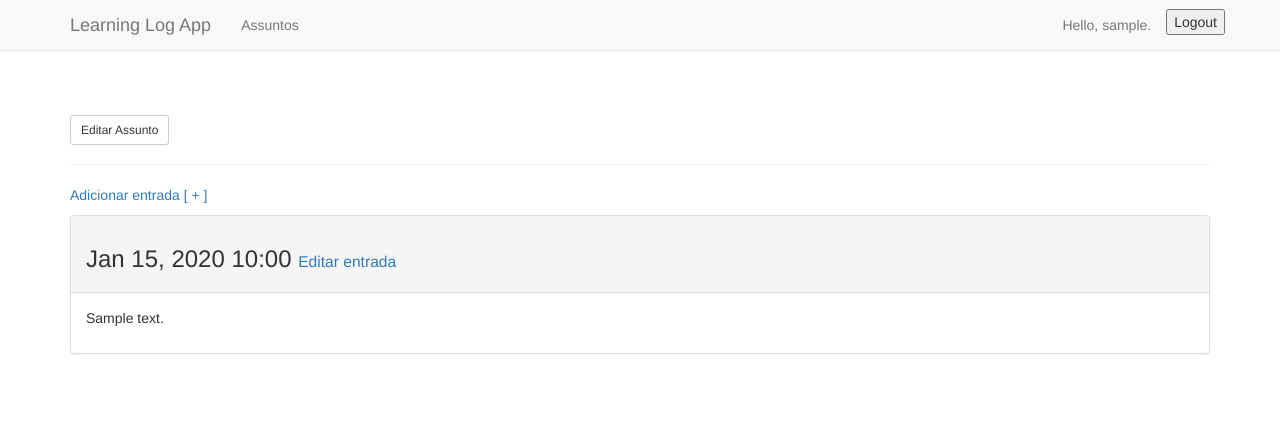
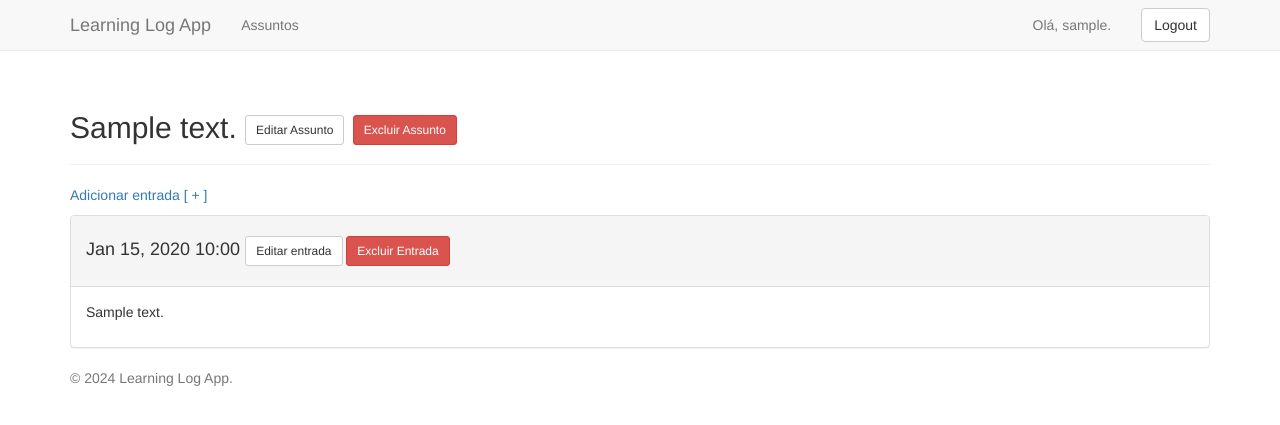
Before and after one commit to gsbad/learning-log, a Django app: page /assuntos/1/ in a window 1280 px wide. Shown: the top 425 px of the page. Run offline with Django 5.2, Linux system fonts and the light colour scheme; a user stored in the database is signed in; tables that the repository leaves empty hold one stand-in row (values such as "Sample post"); some libraries are stand-ins or nearby versions.

Commit message:
implementação da exclusão de assuntos e entradas, e a adição de modals de confirmaçao usando jquery com bootstrap

```diff
--- a/learningLog/learningLogApp/templates/learningLogApp/assunto.html
+++ b/learningLog/learningLogApp/templates/learningLogApp/assunto.html
@@ -1,8 +1,12 @@
 {% extends 'learningLogApp/base.html' %}
 {% block header %}
-    <h2>{{ assunto.nome }}
+    <h2>
+        {{ assunto.texto }}
+
         {% if user.is_authenticated and assunto.owner == user %}
             <a href="{% url 'learningLogApp:editar_assunto' assunto.id %}" class="btn btn-default btn-sm">Editar Assunto</a>
+            <!-- Botão de Exclusão do Assunto -->
+            <button type="button" class="btn btn-danger btn-sm" data-toggle="modal" data-target="#confirmacaoExclusaoAssuntoModal" data-id="{{ assunto.id }}" data-nome="{{ assunto.texto }}">Excluir Assunto</button>
         {% endif %}
     </h2>
 {% endblock header %}
@@ -15,14 +19,16 @@
     {% for entrada in entradas %}
         <div class="panel panel-default">
             <div class="panel-heading">
-                <h3>
+                <h4>
                     {{ entrada.data_inicial|date:'M d, Y H:i' }}
                     <small>
                         {% if user.is_authenticated and assunto.owner == user %}
-                        <a href="{% url 'learningLogApp:editar_entrada' entrada.id %}">Editar entrada</a>
+                        <a href="{% url 'learningLogApp:editar_entrada' entrada.id %}" class="btn btn-default btn-sm">Editar entrada</a>
+                        <a href="#" class="btn btn-danger btn-sm abrirConfirmacaoExclusaoModal" data-id="{{ entrada.id }}" data-nome="{{ entrada.texto }}" data-toggle="modal" data-target="#confirmacaoExclusaoEntradaModal">
+                            Excluir Entrada</a>
                         {% endif %}
                     </small>
-                </h3>
+                </h4>
             </div>
             <div class="panel-body">
                 {{ entrada.texto|linebreaks }}
@@ -31,4 +37,81 @@
         {% empty %}
         Não existe entradas cadastradas
     {% endfor %}
+
+<!-- Modal de Confirmação de Exclusão do Assunto -->
+<div class="modal fade" id="confirmacaoExclusaoAssuntoModal" tabindex="-1" role="dialog" aria-labelledby="exclusaoAssuntoModalLabel" aria-hidden="true">
+    <div class="modal-dialog" role="document">
+      <div class="modal-content">
+        <div class="modal-header">
+          <h5 class="modal-title" id="exclusaoAssuntoModalLabel">Confirmar Exclusão</h5>
+          <button type="button" class="close" data-dismiss="modal" aria-label="Fechar">
+            <span aria-hidden="true">&times;</span>
+          </button>
+        </div>
+        <div class="modal-body">
+          Tem certeza de que deseja excluir o assunto "<span id="nomeAssuntoModal"></span>" e todas as suas entradas?
+        </div>
+        <div class="modal-footer">
+          <button type="button" class="btn btn-secondary" data-dismiss="modal">Cancelar</button>
+          <a href="#" class="btn btn-danger" id="botaoExcluirAssunto">Excluir</a>
+        </div>
+      </div>
+    </div>
+  </div>
+
+
+<!-- Modal de Confirmação de Exclusão de Entrada -->
+<div class="modal fade" id="confirmacaoExclusaoEntradaModal" tabindex="-1" role="dialog" aria-labelledby="exclusaoEntradaModalLabel" aria-hidden="true">
+    <div class="modal-dialog" role="document">
+      <div class="modal-content">
+        <div class="modal-header">
+          <h5 class="modal-title" id="exclusaoEntradaModalLabel">Confirmar Exclusão</h5>
+          <button type="button" class="close" data-dismiss="modal" aria-label="Fechar">
+            <span aria-hidden="true">&times;</span>
+          </button>
+        </div>
+        <div class="modal-body">
+          Tem certeza de que deseja excluir a entrada "<span id="nomeEntradaModal"></span>"?
+        </div>
+        <div class="modal-footer">
+          <button type="button" class="btn btn-secondary" data-dismiss="modal">Cancelar</button>
+          <a href="#" class="btn btn-danger" id="botaoExcluirEntrada">Excluir</a>
+        </div>
+      </div>
+    </div>
+  </div>
+
+
+
+  <script>
+    $('#confirmacaoExclusaoAssuntoModal').on('show.bs.modal', function (event) {
+        var button = $(event.relatedTarget); // Botão que acionou o modal
+        var assuntoNome = button.data('nome'); // Extrai o nome do assunto
+        var assuntoId = button.data('id'); // Extrai o ID do assunto
+        var urlExclusaoAssunto = '{% url "learningLogApp:excluir_assunto" 0 %}'.replace('0', assuntoId);
+
+        var modal = $(this);
+        modal.find('#nomeAssuntoModal').text(assuntoNome); // Atualiza o nome do assunto no modal
+        modal.find('#botaoExcluirAssunto').attr('href', urlExclusaoAssunto); // Atualiza o link
+    });
+    $('#confirmacaoExclusaoEntradaModal').on('show.bs.modal', function (event) {
+      var button = $(event.relatedTarget); // Botão que acionou o modal
+      var entradaId = button.data('id'); // Extrai o ID da entrada
+      var entradaNome = button.data('nome'); // Extrai o nome da entrada
+
+      // Limita o nome da entrada a 50 caracteres e adiciona "..." se for maior
+      entradaNome = entradaNome.length > 50 ? entradaNome.substring(0, 150) + "  (...)" : entradaNome;
+
+      var urlExclusaoEntrada = '{% url "learningLogApp:excluir_entrada" 0 %}'.replace('0', entradaId);
+
+      var modal = $(this);
+      modal.find('#nomeEntradaModal').text(entradaNome); // Atualiza o nome da entrada no modal
+      modal.find('#botaoExcluirEntrada').attr('href', urlExclusaoEntrada); // Atualiza o link
+    });
+  </script>
+
+
+
+
+
 {% endblock content %}
--- a/learningLog/learningLogApp/templates/learningLogApp/base.html
+++ b/learningLog/learningLogApp/templates/learningLogApp/base.html
@@ -10,13 +10,13 @@
     {% bootstrap_javascript %}
 </head>
 <body>
-        <!-- Static navbar -->
+    <!-- Static Navbar -->
     <nav class="navbar navbar-default navbar-static-top">
         <div class="container">
             <div class="navbar-header">
                 <button type="button" class="navbar-toggle collapsed" data-toggle="collapse" data-target="#navbar" aria-expanded="false" aria-controls="navbar">
                 </button>
-                    <a class="navbar-brand" href="{% url 'learningLogApp:index'%}">Learning Log App</a>
+                <a class="navbar-brand" href="{% url 'learningLogApp:index' %}">Learning Log App</a>
             </div>
             <div id="navbar" class="navbar-collapse collapse">
                 <ul class="nav navbar-nav">
@@ -24,16 +24,16 @@
                 </ul>
                 <ul class="nav navbar-nav navbar-right">
                     {% if user.is_authenticated %}
-                            <li><a>Hello, {{ user.username }}.</a></li>
+                        <li><a>Olá, {{ user.username }}.</a></li>
                         <li>
-                                <form action="{% url 'users:logout' %}" method="post">
+                            <form action="{% url 'users:logout' %}" method="post" class="navbar-form">
                                 {% csrf_token %}
-                                    <button type="submit" style="margin-top: .66em;">Logout</button>
+                                <button type="submit" class="btn btn-default">Logout</button>
                             </form>
                         </li>
                     {% else %}
-                            <li><a href="{% url 'users:registrar' %}">registrar</a></li>
-                            <li><a href="{% url 'users:login' %}">entrar</a></li>
+                        <li><a href="{% url 'users:registrar' %}">Registrar</a></li>
+                        <li><a href="{% url 'users:login' %}">Entrar</a></li>
                     {% endif %}
                 </ul>
             </div><!--/.nav-collapse -->
@@ -42,11 +42,17 @@
 
     <div class="container">
         <div class="page-header">
-                {% block header %}{% endblock header %}
+            {% block header %}{% endblock %}
         </div>
         <div>
-                {% block content %}{% endblock content %}
+            {% block content %}{% endblock %}
         </div>
     </div> <!-- /container -->
+
+    <footer class="footer bg-light">
+        <div class="container">
+            <span class="text-muted">© 2024 Learning Log App.</span>
+        </div>
+    </footer>
 </body>
 </html>
--- a/learningLog/learningLogApp/urls.py
+++ b/learningLog/learningLogApp/urls.py
@@ -21,12 +21,18 @@ urlpatterns = [
      # Página de criação de Novos assuntos
     path('assuntos/novo_assunto/', views.novo_assunto, name='novo_assunto'),
 
-    # Página de criação de Novos assuntos
+    # Página de ediçao de assuntos
     path('editar_assunto/<int:assunto_id>/', views.editar_assunto, name='editar_assunto'),
+
+    # Página de exclusão de assuntos
+    path('excluir_assunto/<int:assunto_id>/', views.excluir_assunto, name='excluir_assunto'),
 
      # Página de criação de Novas entradas
     path('nova_entrada/<int:assunto_id>/', views.nova_entrada, name='nova_entrada'),
 
-     # Página de ediçao de entradas
+    # Página de ediçao de entradas
     path('editar_entrada/<int:entrada_id>/', views.editar_entrada, name='editar_entrada'),
+
+    # Página de exclusao de entradas
+    path('excluir_entrada/<int:entrada_id>/', views.excluir_entrada, name='excluir_entrada'),
 ]
--- a/learningLog/learningLogApp/views.py
+++ b/learningLog/learningLogApp/views.py
@@ -41,7 +41,6 @@ def assuntos(request):
     """A página inicial de Learning Log"""
     return render(request, 'learningLogApp/assuntos.html', contexto)
 
-
 #@login_required
 def assunto(request, assunto_id):
     """Página de assuntos"""
@@ -54,6 +53,16 @@ def assunto(request, assunto_id):
     entradas = assunto.entrada_set.order_by('-data_inicial')
     contexto = {'assunto' : assunto, 'entradas' : entradas}
     return render(request, 'learningLogApp/assunto.html', contexto)
+
+@login_required
+def excluir_assunto(request, assunto_id):
+    assunto = get_object_or_404(Assunto, id=assunto_id)
+
+    if assunto.owner != request.user:
+        raise Http404
+
+    assunto.delete()
+    return HttpResponseRedirect(reverse('learningLogApp:assuntos'))
 
 @login_required
 def novo_assunto(request):
@@ -88,8 +97,8 @@ def editar_assunto(request, assunto_id):
             form.save()
             return HttpResponseRedirect(reverse('learningLogApp:assunto', id=assunto_id))
 
-    context = {'assunto': assunto, 'form': form}
-    return render(request, 'learningLogApp/editar_assunto.html', context)
+    contexto = {'assunto': assunto, 'form': form}
+    return render(request, 'learningLogApp/editar_assunto.html', contexto)
 
 @login_required
 def nova_entrada(request , assunto_id):
@@ -140,3 +149,16 @@ def editar_entrada(request , entrada_id):
                                             args=[assunto.id]))
     contexto = { 'entrada' : entrada , 'assunto' : assunto , 'form': form }
     return render(request, 'learningLogApp/editar_entrada.html', contexto)
+
+@login_required
+def excluir_entrada(request, entrada_id):
+
+    entrada = get_object_or_404(Entrada, id=entrada_id)
+    assunto_id = entrada.assunto.id
+
+    # Verifique se o usuário atual é o proprietário da entrada ou do assunto relacionado
+    if entrada.assunto.owner != request.user:
+        raise Http404
+
+    entrada.delete()
+    return HttpResponseRedirect(reverse('learningLogApp:assunto', args=[assunto_id]))
```
Lines whose indentation alone changed are shown as unchanged.
